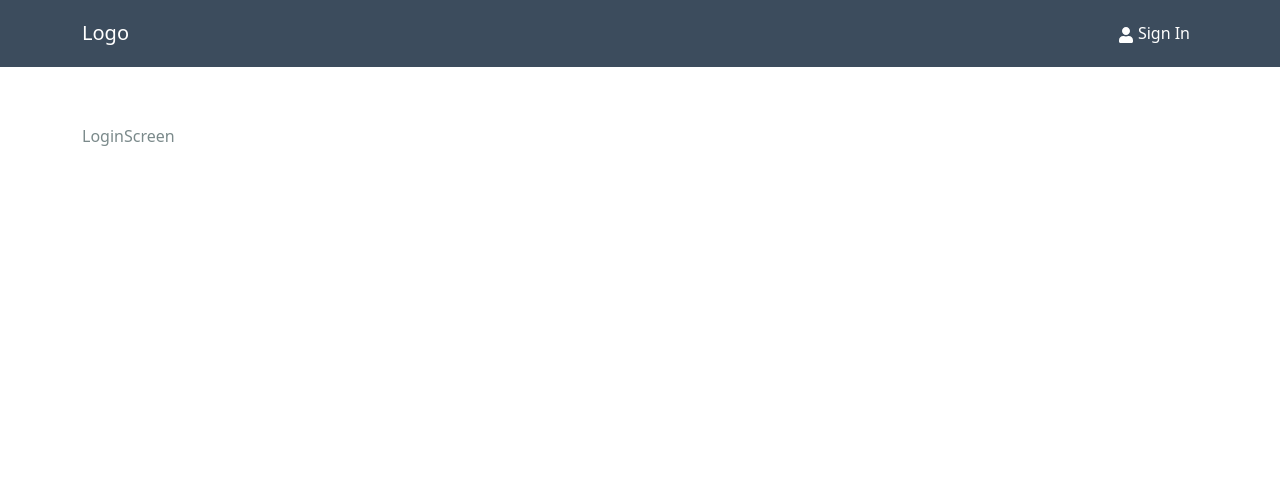
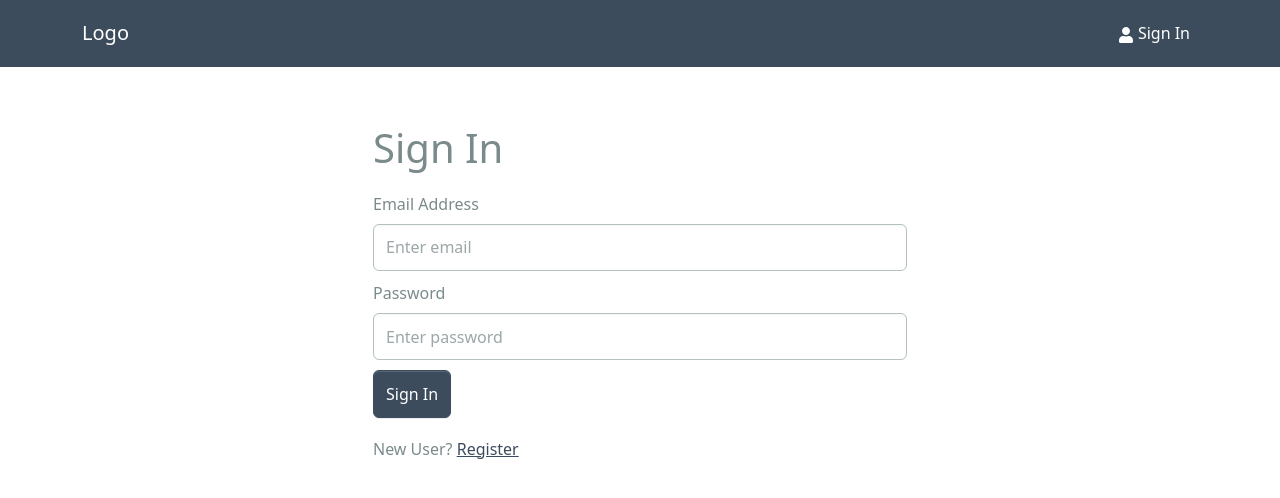
Before and after one commit to BarisYildirimm/BizBop, a React (Create React App) app in the folder frontend/: page /login in a window 1280 px wide. Shown: the top 498 px of the page. Built offline with nearby package versions, Linux system fonts and the light colour scheme.

Commit message:
Login Screen

```diff
--- /dev/null
+++ b/frontend/src/components/FormContainer.jsx
@@ -0,0 +1,15 @@
+import { Container, Row, Col } from 'react-bootstrap';
+
+const FormContainer = ({ children }) => {
+  return (
+    <Container>
+      <Row className='justify-content-md-center'>
+        <Col xs={12} md={6}>
+          {children}
+        </Col>
+      </Row>
+    </Container>
+  );
+};
+
+export default FormContainer;
--- a/frontend/src/screens/LoginScreen.jsx
+++ b/frontend/src/screens/LoginScreen.jsx
@@ -1,7 +1,46 @@
 import React from "react";
+import { Row, Col, Form, Button } from "react-bootstrap";
+import { Link } from "react-router-dom";
+import FormContainer from "../components/FormContainer";
 
 const LoginScreen = () => {
-  return <div>LoginScreen</div>;
+  return (
+    <FormContainer>
+      <h1>Sign In</h1>
+
+      <Form onSubmit={""}>
+        <Form.Group className="my-2" controlId="email">
+          <Form.Label>Email Address</Form.Label>
+          <Form.Control
+            type="email"
+            placeholder="Enter email"
+            value={""}
+            onChange={(e) => ""}
+          ></Form.Control>
+        </Form.Group>
+
+        <Form.Group className="my-2" controlId="password">
+          <Form.Label>Password</Form.Label>
+          <Form.Control
+            type="password"
+            placeholder="Enter password"
+            value={""}
+            onChange={(e) => ""}
+          ></Form.Control>
+        </Form.Group>
+
+        <Button disabled={""} type="submit" variant="primary">
+          Sign In
+        </Button>
+      </Form>
+
+      <Row className="py-3">
+        <Col>
+          New User? <Link to={""}>Register</Link>
+        </Col>
+      </Row>
+    </FormContainer>
+  );
 };
 
 export default LoginScreen;
```
